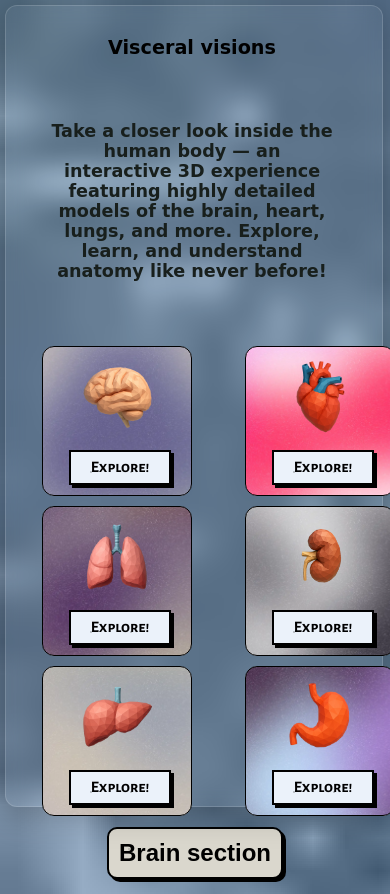
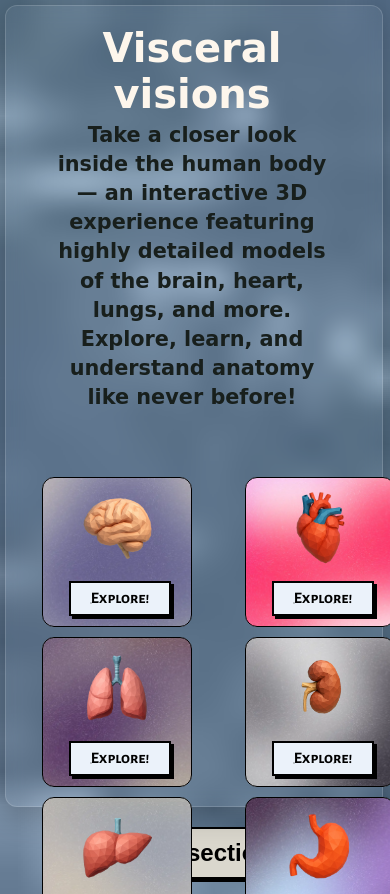
Before and after one commit to Arpitray/brinCell, a plain HTML site: page index.html in a window 390 px wide. Shown: the top 894 px of the page. Drawn offline with nearby package versions, Linux system fonts and the light colour scheme; animation ran at ten frames a second; a web font is replaced by a local one.

Commit message:
real final responsive

```diff
--- a/style.css
+++ b/style.css
@@ -1097,8 +1097,9 @@
   {
     display: block;
     margin-top:0;
-    font-size:1.1em;
-    text-align:center
+    font-size:1.3em;
+    text-align:center;
+    line-height: 1.4;
 
   }
   .form-container
@@ -1138,6 +1139,12 @@
   font-size:1.2em;
   text-align: center;
   font-weight: 600;
+  display: flex;
+  justify-content: center;
+  align-items: center;
+  font-weight: bold;
+  font-size: 2.5rem;
+  color:#fdf6ec
 }
   .syn_card {
     height: 150px;
```
